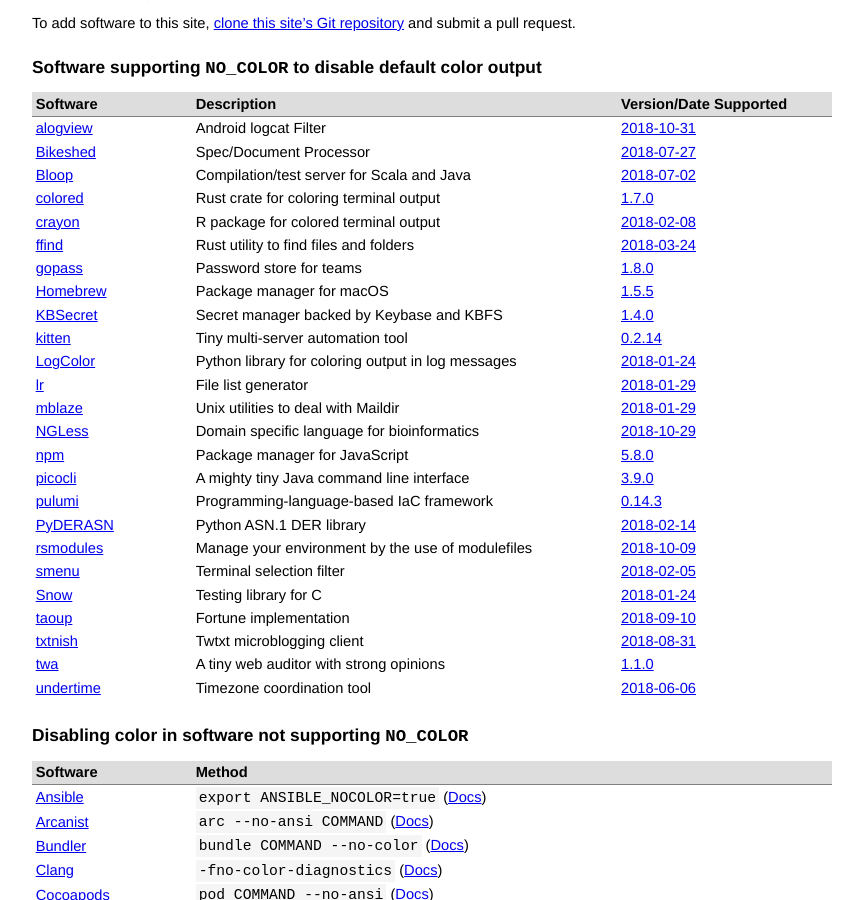
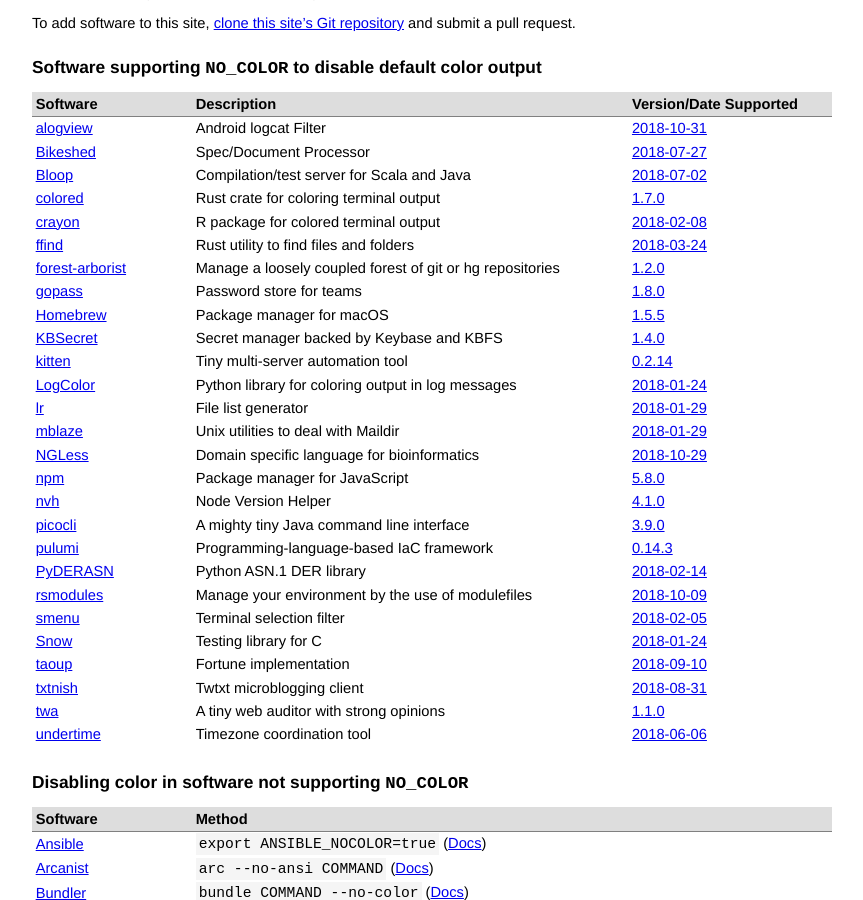
Before and after one commit to jcs/no_color, a Jekyll site: the page built from index.md, in a window 1280 px wide and 900 px high, scrolled down 341 px. Shown: the whole window, without its empty margins (208-1071 px from the left). Built offline with Jekyll 4.4.1, drawn with Linux system fonts in a browser that asks for light colours; our own code applies the rules of GitHub Pages for plain Markdown files.

Commit message:
Add fab and nvh (#42)

```diff
--- a/index.md
+++ b/index.md
@@ -43,6 +43,7 @@ and submit a pull request.
 | [colored](https://github.com/mackwic/colored) | Rust crate for coloring terminal output | [1.7.0](https://github.com/mackwic/colored/blob/master/CHANGELOG.md#170-january-2019) |
 | [crayon](https://github.com/r-lib/crayon) | R package for colored terminal output | [2018-02-08](https://github.com/r-lib/crayon/commit/700800135d04408bf1c99426b3fec9a4073b8a97) |
 | [ffind](https://github.com/josephscade/ffind) | Rust utility to find files and folders | [2018-03-24](https://github.com/josephscade/ffind/commit/fec4aa6101f2b3d6d5b06df640e299d0b1fbb190) |
+| [forest-arborist](https://github.com/JohnRGee/forest-arborist) | Manage a loosely coupled forest of git or hg repositories | [1.2.0](https://github.com/JohnRGee/forest-arborist/releases/tag/v1.2.0) |
 | [gopass](https://github.com/gopasspw/gopass) | Password store for teams | [1.8.0](https://github.com/gopasspw/gopass/releases/tag/v1.8.0) |
 | [Homebrew](https://brew.sh/) | Package manager for macOS | [1.5.5](https://github.com/Homebrew/brew/releases/tag/1.5.5) |
 | [KBSecret](https://kbsecret.github.io/) | Secret manager backed by Keybase and KBFS | [1.4.0](https://github.com/kbsecret/kbsecret/commit/d5296054d979a1b1ce07c1be78d56d3d29b62384) |
@@ -52,6 +53,7 @@ and submit a pull request.
 | [mblaze](https://github.com/chneukirchen/mblaze) | Unix utilities to deal with Maildir | [2018-01-29](https://github.com/chneukirchen/mblaze/commit/4014f03afe6d624ba1c6bdde6551b4996ba31fe5) |
 | [NGLess](http://ngless.embl.de/) | Domain specific language for bioinformatics | [2018-10-29](https://github.com/ngless-toolkit/ngless/commit/15926150701100ff96b4a7cd1f3142f9a272b983) |
 | [npm](https://www.npmjs.com/) | Package manager for JavaScript | [5.8.0](https://github.com/npm/npm/releases/tag/v5.8.0) |
+| [nvh](https://github.com/JohnRGee/nvh) | Node Version Helper | [4.1.0](https://github.com/JohnRGee/nvh/releases/tag/v4.1.0) |
 | [picocli](https://github.com/remkop/picocli/) | A mighty tiny Java command line interface | [3.9.0](https://github.com/remkop/picocli/releases/tag/v3.9.0#3.9.0-ANSI-heuristics) |
 | [pulumi](https://pulumi.io/) | Programming-language-based IaC framework | [0.14.3](https://github.com/pulumi/pulumi/pull/1594) |
 | [PyDERASN](http://pyderasn.cypherpunks.ru/) | Python ASN.1 DER library | [2018-02-14](https://git.cypherpunks.ru/cgit.cgi/pyderasn.git/commit/?id=54876436a23f14951f2e6353e9072c9a098b35b4) |
```
